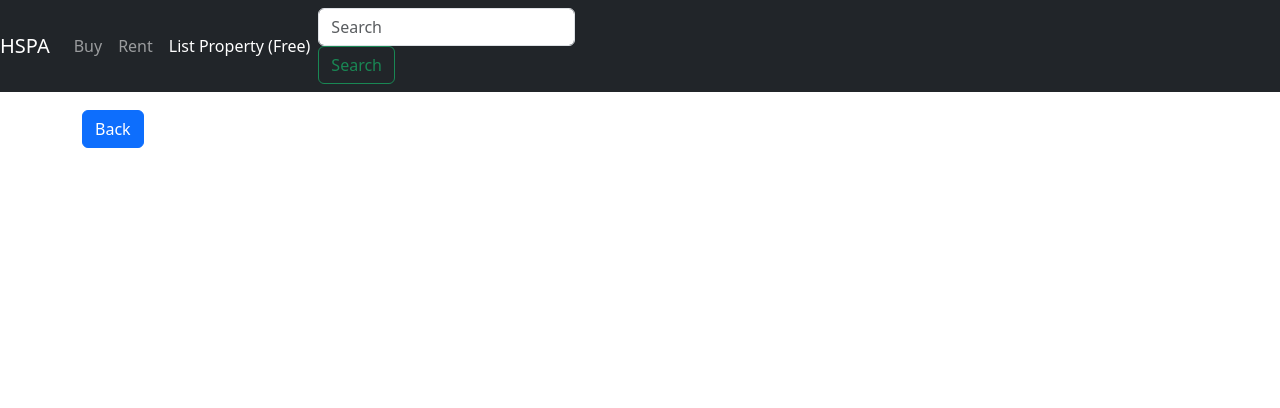
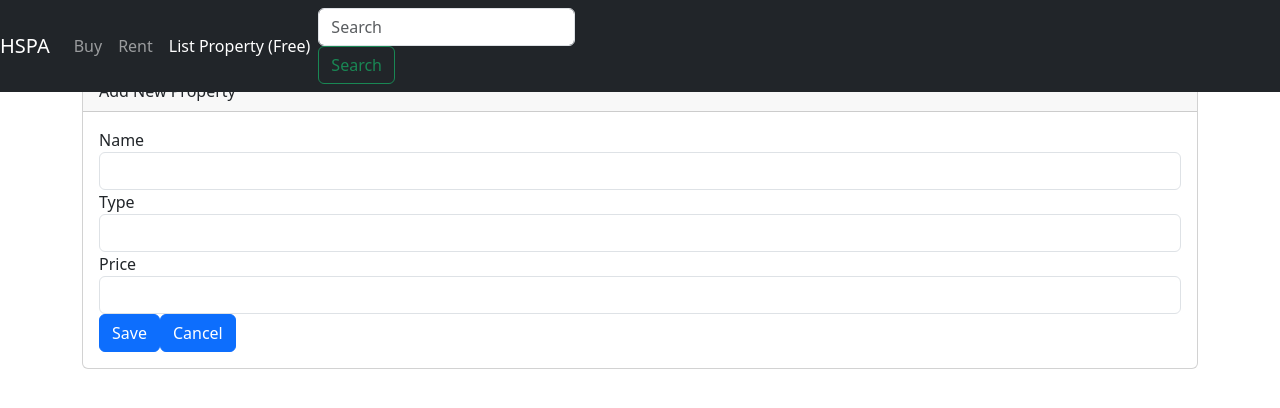
Before and after one commit to abdulmustaan941/HSPA1, an Angular app: page /add-property in a window 1280 px wide. Shown: the top 408 px of the page. Built offline with nearby package versions, Linux system fonts and the light colour scheme.

Commit message:
Added template drive for adding property

```diff
--- a/src/app/app.module.ts
+++ b/src/app/app.module.ts
@@ -17,6 +17,7 @@
   {path: 'add-property', component: AddPropertyComponent},
   {path: 'property-detail/:id', component: PropertyDetailComponent},
   {path: '**', component: PropertyListComponent}
+
 ];
 @NgModule({
   declarations: [
@@ -25,7 +26,6 @@
     PropertyListComponent,
     NavBarComponent,
     AddPropertyComponent,
-    PropertyDetailComponent,
     PropertyDetailComponent
 
   ],
--- a/src/app/property/IProperty.interface.ts
+++ b/src/app/property/IProperty.interface.ts
@@ -1,6 +1,8 @@
 export interface IProperty {
     Id: number;
+    SellRent: number;
     Name: string;
     Type: string;
     Price: number;
+    Image?: string;
   }
--- a/src/app/property/add-property/add-property.component.html
+++ b/src/app/property/add-property/add-property.component.html
@@ -1,2 +1,27 @@
-<p>add-property works!</p>
-<button (click)="onBack()" class="btn btn-primary">Back</button>
+<div class="card">
+    <div class="card-header">
+      Add New Property
+    </div>
+    <div class="card-body">
+      <form>
+        <div class="form-group col-12">
+          <label for="name">Name</label>
+          <input type="text" class="form-control">
+        </div>
+
+        <div class="form-group col-12">
+          <label for="type">Type</label>
+          <input type="text" class="form-control">
+        </div>
+
+        <div class="form-group col-12">
+          <label for="price">Price</label>
+          <input type="text" class="form-control">
+        </div>
+        <div class="form-group col-12">
+          <button type="submit" class="btn btn-primary mr-2">Save</button>
+          <button type="reset" class="btn btn-primary">Cancel</button>
+        </div>
+      </form>
+    </div>
+  </div>
--- a/src/app/property/property-card/property-card.component.html
+++ b/src/app/property/property-card/property-card.component.html
@@ -1,6 +1,7 @@
   <div class="card">
     <div class="card-img-wrapper">
-     <img class="card-img-top"src="assets/Images/house_default.png">
+      <img *ngIf="property.Image" class="card-img-top" src="assets/images/{{property.Image}}.png">
+      <img *ngIf="!property.Image" class="card-img-top" src="assets/images/house_default.png">
     <ul class="list-inline text-center member-icons">
       <li class="list-inline-item">
         <button class="btn btn-primary" routerLink="/property-detail/{{property.Id}}"><i class="far fa-edit"></i></button>
--- a/src/app/property/property-detail/property-detail.component.ts
+++ b/src/app/property/property-detail/property-detail.component.ts
@@ -1,6 +1,5 @@
 import { Component,OnInit } from '@angular/core';
 import { ActivatedRoute,Router } from '@angular/router';
-import { stringify } from 'querystring';
 @Component({
   selector: 'app-property-detail',
   templateUrl: './property-detail.component.html',
--- a/src/app/property/property-list/property-list.component.ts
+++ b/src/app/property/property-list/property-list.component.ts
@@ -2,6 +2,7 @@
 import { HousingService } from '../../service/housing.service';
 import { HttpClient } from '@angular/common/http';
 import { IProperty } from '../IProperty.interface';
+import { ActivatedRoute } from '@angular/router';
 @Component({
   selector: 'app-property-list',
   templateUrl: './property-list.component.html',
@@ -9,14 +10,19 @@
 })
 export class PropertyListComponent implements OnInit {
   properties!: IProperty[];
-
-  constructor(private housingService: HousingService) { }
-
+  SellRent = 1;
+  constructor(private route: ActivatedRoute, private housingService: HousingService) { }
   ngOnInit(): void {
-    this.housingService.getAllProperties().subscribe(
+    if (this.route.snapshot.url.toString()) {
+      this.SellRent = 2; // Means we are on rent-property URL else we are on base URL
+    }
+    this.housingService.getAllProperties(this.SellRent).subscribe(
         data => {
-        this.properties= data;
+        this.properties = data;
         console.log(data);
+      }, error => {
+        console.log('httperror:');
+        console.log(error);
       }
     );
   }
--- a/src/app/service/housing.service.ts
+++ b/src/app/service/housing.service.ts
@@ -1,7 +1,6 @@
 import { Injectable } from '@angular/core';
 import { HttpClient } from '@angular/common/http';
 import { map } from 'rxjs/operators';
-
 import { Observable } from 'rxjs';
 import { IProperty } from '../property/IProperty.interface';
 
@@ -11,14 +10,13 @@
 export class HousingService {
 
   constructor(private http:HttpClient) { }
-
-  getAllProperties(): Observable<IProperty[]> {
+  getAllProperties(SellRent: number): Observable<IProperty[]> {
     return this.http.get<any>('data/properties.json').pipe(
       map(data => {
       const propertiesArray: Array<IProperty> = [];
 
       for (const id in data) {
-        if (data.hasOwnProperty(id)) {
+        if (data.hasOwnProperty(id) && data[id].SellRent === SellRent) {
           propertiesArray.push(data[id]);
         }
       }
```
Also changed, not shown: src/data/properties.json (+17 -6 lines).
